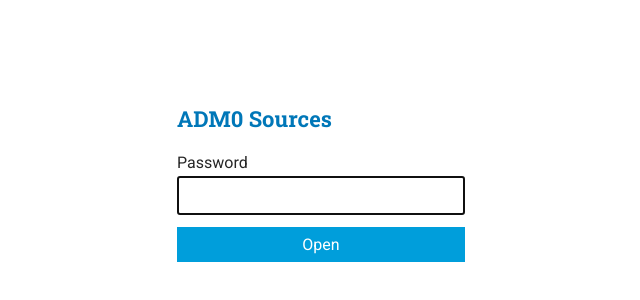
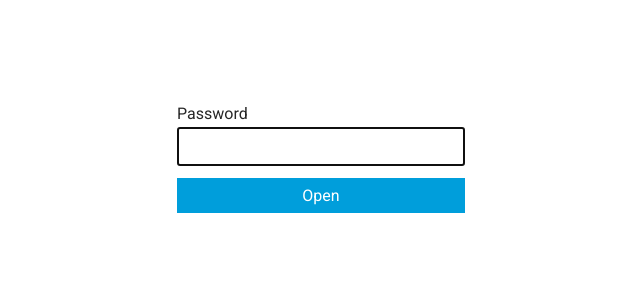
Before and after one commit to OCHA-DAP/adm0-site, an Astro site in the folder site/: page / in a window 1280 px wide. Shown: the part 56-356 px from the top of the page, without its empty margins (319-959 px from the left). Built offline with nearby package versions, Linux system fonts and the light colour scheme; Astro itself is replaced by a stand-in of ours.

Commit message:
Make the password page neutral
Drop the page title, the password page heading and the COD favicon so the
gate shows only a password field.

```diff
--- a/site/src/layouts/Layout.astro
+++ b/site/src/layouts/Layout.astro
@@ -1,5 +1,4 @@
 ---
-import { base } from "$lib/utils/paths";
 import "../styles/brand.css";
 import "../styles/site-tokens.css";
 import FontFaces from "$lib/components/FontFaces.astro";
@@ -17,7 +16,6 @@ const { title } = Astro.props;
     <meta charset="utf-8" />
     <meta name="viewport" content="width=device-width, initial-scale=1" />
     <meta name="robots" content="noindex" />
-    <link rel="icon" type="image/svg+xml" href={`${base}icons/favicon.svg`} />
     <title>{title}</title>
     <FontFaces />
   </head>
--- a/site/src/lib/App.svelte
+++ b/site/src/lib/App.svelte
@@ -109,7 +109,6 @@
 
 {#if !tilesBase}
   <form class="gate" onsubmit={submit}>
-    <h1>ADM0 Sources</h1>
     <label>
       Password
       <!-- svelte-ignore a11y_autofocus -->
@@ -188,11 +187,6 @@
   .error {
     color: var(--cd-red--aa);
     margin: 0;
-  }
-  h1 {
-    font-family: var(--cd-font--roboto-slab);
-    font-size: 1.375rem;
-    margin: 0 0 0.5rem;
   }
   .app {
     display: flex;
--- a/site/src/pages/index.astro
+++ b/site/src/pages/index.astro
@@ -3,6 +3,6 @@ import App from "$lib/App.svelte";
 import Layout from "../layouts/Layout.astro";
 ---
 
-<Layout title="ADM0 Sources">
+<Layout title="">
   <App client:only="svelte" />
 </Layout>
```
Also changed, not shown: site/public/icons/favicon.svg (deleted), site/public/icons/icon-192.png (deleted).
